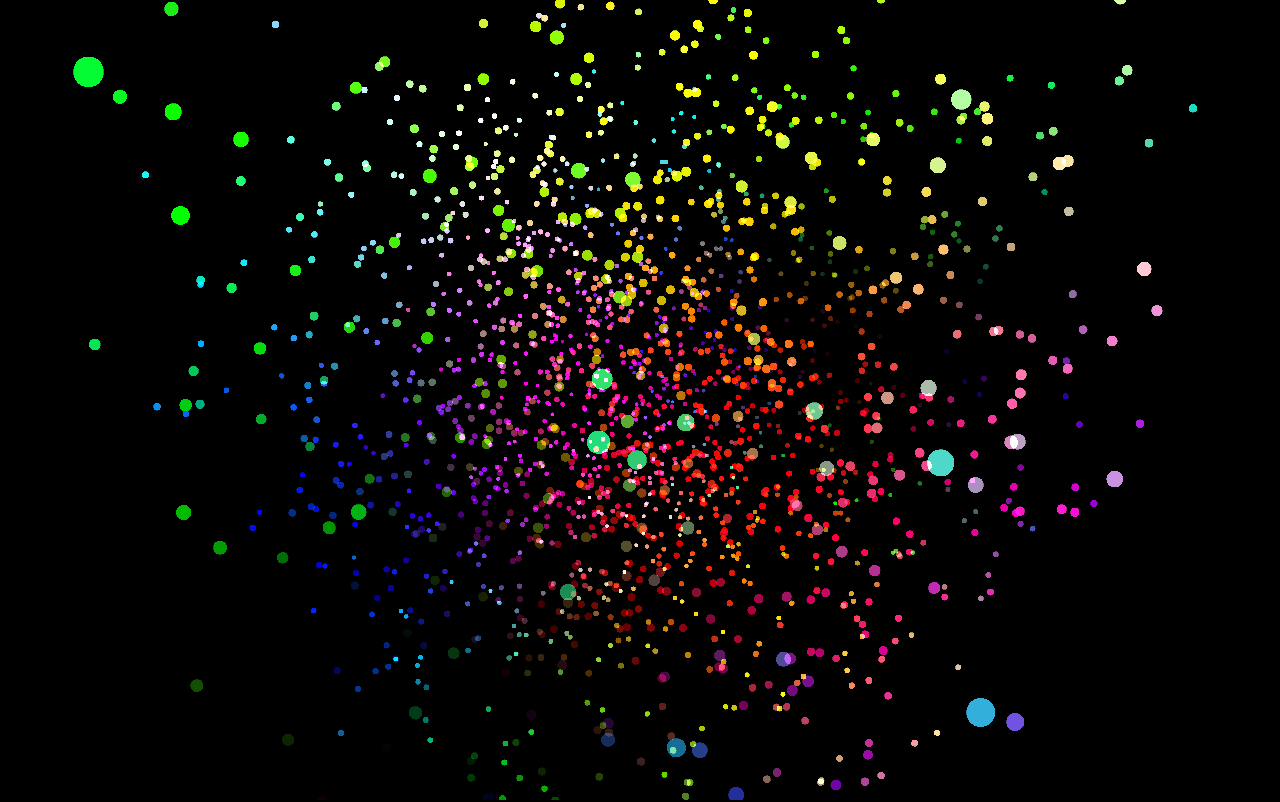
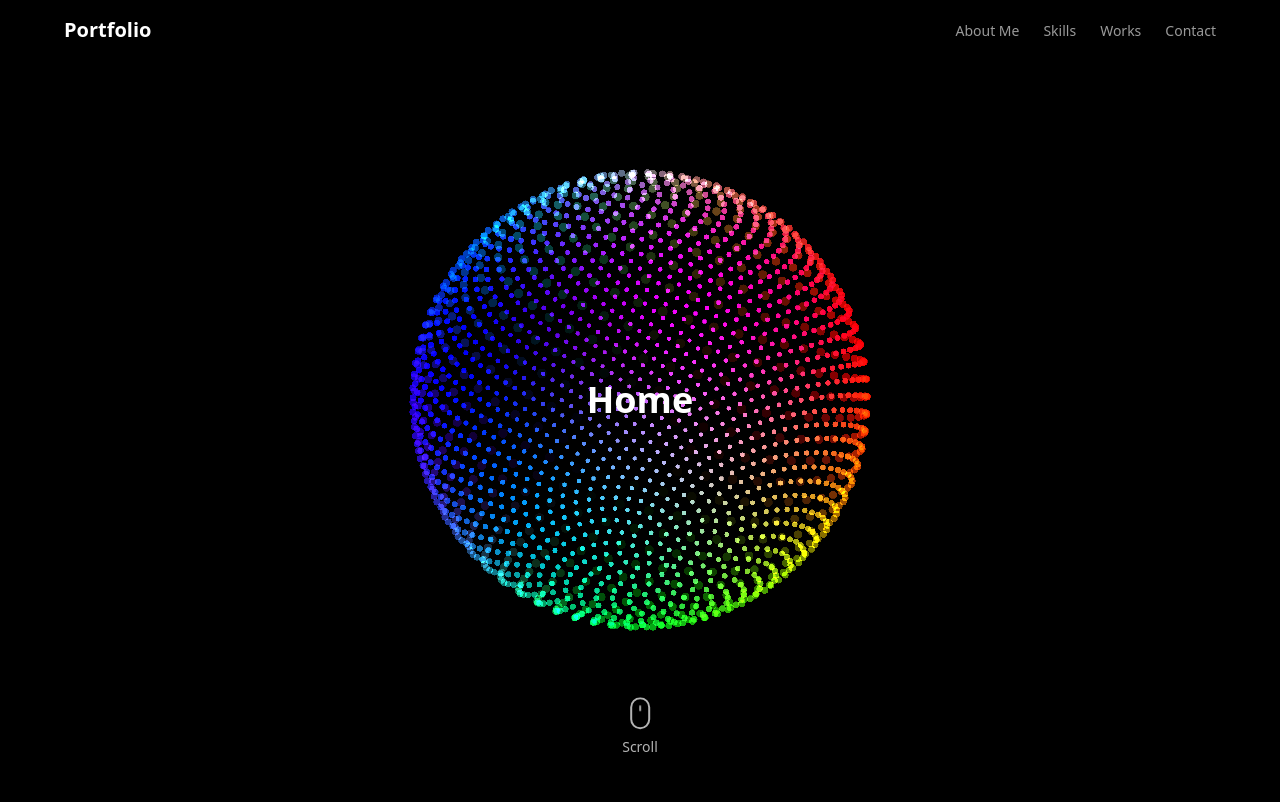
Before and after one commit to izoizo2000/portfolio-site, a Next.js app: page / in a window 1280 px wide. Shown: the top 802 px of the page. Built offline with nearby package versions, Linux system fonts and the light colour scheme.

Commit message:
feat: スクロールで形状が変わる方に変更
Headerの追加
インジケーターの追加

```diff
--- a/src/app/globals.css
+++ b/src/app/globals.css
@@ -4,5 +4,13 @@ body {
   background: #000000;
   color: #ffffff;
   margin: 0;
-  overflow: hidden;
 }
+
+/* スクロールバー非表示 */
+::-webkit-scrollbar {
+  display: none;
+}
+
+html {
+  scrollbar-width: none; /* Firefox用 */
+}
--- a/src/app/page.tsx
+++ b/src/app/page.tsx
@@ -1,6 +1,9 @@
 'use client';
 
+import { useState, useEffect } from 'react';
 import dynamic from "next/dynamic";
+import { SECTIONS } from "@/lib/constants/sections";
+import { useActiveSection } from "@/hooks/useActiveSection";
 
 // Three.jsはサーバサイドで動かないのでクライアントのみで読み込む
 const ThreeCanvas = dynamic(() => import("../components/three/Canvas"), {
@@ -8,9 +11,76 @@ const ThreeCanvas = dynamic(() => import("../components/three/Canvas"), {
 });
 
 export default function Home() {
+  const activeSection = useActiveSection();
+  const currentSection = SECTIONS.find(s => s.id === activeSection);
+  const shapeIndex = currentSection?.shapeIndex ?? 0;
+
+  // スクロール検知
+  const [isScrolled, setIsScrolled] = useState(false);
+
+  useEffect(() => {
+    const handleScroll = () => {
+      setIsScrolled(window.scrollY > 50);
+    };
+    window.addEventListener('scroll', handleScroll);
+    return () => window.removeEventListener('scroll', handleScroll);
+  }, []);
+
+  const scrollToSection = (id: string) => {
+    document.getElementById(id)?.scrollIntoView({ behavior: 'smooth' });
+  };
+
   return (
-    <main style={{ width: '100vw', height: '100vh' }}>
-      <ThreeCanvas />
-    </main>
+    <>
+      {/* ヘッダー */}
+      <header className="fixed top-0 left-0 right-0 z-50 px-8 py-4">
+        <nav className="flex justify-between items-center max-w-6xl mx-auto">
+          <span className="text-xl font-bold text-white">Portfolio</span>
+          <ul className="flex gap-6">
+            {SECTIONS.filter(s => s.id !== 'hero').map(({ id, title }) => (
+              <li key={id}>
+                <button
+                  onClick={() => scrollToSection(id)}
+                  className={`text-sm transition-colors ${
+                    activeSection === id
+                    ? 'text-white'
+                    : 'text-white/60 hover:text-white'
+                  }`}
+                >
+                  {title}
+                </button>
+              </li>
+            ))}
+          </ul>
+        </nav>
+      </header>
+
+      {/* パーティクル背景 */}
+      <div className="fixed inset-0 -z-10">
+        <ThreeCanvas shapeIndex={shapeIndex} />
+      </div>
+      {/* スクロールコンテンツ */}
+      <main>
+        {SECTIONS.map(({ id, title }, index) => (
+          <section
+          key={id}
+          id={id}
+          className="min-h-screen flex items-center justify-center"
+          >
+            <h1 className="text-4xl font-bold text-white">{title}</h1>
+
+            {/* 最初のセクションのみスクロースインジケーター表示 */}
+            {index === 0 && (
+              <div className={`absolute bottom-8 left-1/2 -translate-x-1/2 flex flex-col items-center gap-2 animate-bounce transition-opacity duration-500 ${isScrolled ? 'opacity-0' : 'opacity-100'}`}>
+                <div className="w-5 h-8 border-2 border-white/70 rounded-full flex justify-center pt-1.5">
+                  <div className="w-0.5 h-1.5 bg-white/70 rounded-full animate-pulse" />
+                </div>
+                <span className="text-sm text-white/70">Scroll</span>
+              </div>
+            )}
+          </section>
+        ))}
+      </main>
+    </>
   );
 }
--- a/src/components/three/Canvas.tsx
+++ b/src/components/three/Canvas.tsx
@@ -4,13 +4,17 @@ import { Canvas } from '@react-three/fiber';
 import Particles from './Particles';
 import { CANVAS_CONFIG } from '@/lib/constants/canvas';
 
-export default function ThreeCanvas() {
+interface ThreeCanvasProps {
+    shapeIndex: number;
+}
+
+export default function ThreeCanvas({ shapeIndex }: ThreeCanvasProps) {
     return (
         <Canvas
             camera={{ position: CANVAS_CONFIG.camera.position }}
             style={{ backgroundColor: CANVAS_CONFIG.style.backgroundColor }}
         >
-            <Particles />
+            <Particles shapeIndex={shapeIndex} />
         </Canvas>
     );
 }
--- a/src/components/three/Particles.tsx
+++ b/src/components/three/Particles.tsx
@@ -7,16 +7,21 @@ import { vertexShader } from './shaders/particle.vert';
 import { fragmentShader } from './shaders/particle.frag';
 import { generateScatteredPoints } from '@/lib/geometry';
 import { PARTICLE_CONFIG, SHAPE_CONFIG } from '@/lib/constants/particle';
-import { SHAPES, SHAPE_COUNT } from '@/lib/constants/shapes';
-import { useMorphAnimation } from '@/hooks/useMorphAnimation';
+import { SHAPES } from '@/lib/constants/shapes';
 
-export default function Particles() {
+interface ParticlesProps {
+    shapeIndex: number;
+}
+
+export default function Particles({ shapeIndex }: ParticlesProps) {
     const pointRef = useRef<THREE.Points>(null);
     const geometryRef = useRef<THREE.BufferGeometry>(null);
     const materialRef = useRef<THREE.ShaderMaterial>(null);
 
-    // モーフィングアニメーション
-    const { shapeIndex, isFormingShape, progressRef } = useMorphAnimation(SHAPE_COUNT);
+    // モーフィング進捗
+    const progressRef = useRef(0);
+    const targetProgressRef = useRef(1); // 目標値（形状形成時は1）
+    const prevShapeIndexRef = useRef(shapeIndex);
 
     // 散乱状態の位置
     const scatteredPositions = useMemo(() => {
@@ -38,27 +43,33 @@ export default function Particles() {
         []
     );
 
-    // ジオメトリに属性を設定
+    // セクション変更時：散乱→新形状
     useEffect(() => {
         if (!geometryRef.current) return;
 
         const targetShape = targetShapes[shapeIndex];
-        const [fromPositions, toPositions] = isFormingShape
-            ? [scatteredPositions, targetShape]
-            : [targetShape, scatteredPositions];
 
         geometryRef.current.setAttribute(
             'position',
-            new THREE.BufferAttribute(fromPositions, 3)
+            new THREE.BufferAttribute(scatteredPositions, 3)
         );
         geometryRef.current.setAttribute(
             'aTarget',
-            new THREE.BufferAttribute(toPositions, 3)
+            new THREE.BufferAttribute(targetShape   , 3)
         );
-    }, [shapeIndex, isFormingShape, scatteredPositions, targetShapes]);
+
+        // 進捗をリセットして形状形成開始
+        progressRef.current = 0;
+        targetProgressRef.current = 1;
+        prevShapeIndexRef.current = shapeIndex;
+    }, [shapeIndex, scatteredPositions, targetShapes]);
 
     // 毎フレーム実行
     useFrame((_, delta) => {
+        // 進捗を目標値に向けて補完
+        const diff = targetProgressRef.current - progressRef.current;
+        progressRef.current += diff * delta * 3; // 補完速度
+
         if (materialRef.current) {
             materialRef.current.uniforms.uTime.value += delta;
             materialRef.current.uniforms.uProgress.value = progressRef.current;
--- /dev/null
+++ b/src/hooks/useActiveSection.ts
@@ -0,0 +1,28 @@
+import { useState, useEffect } from "react";
+import { SectionId, SECTIONS } from "@/lib/constants/sections";
+
+export function useActiveSection(): SectionId {
+    const [activeSection, setActiveSection] = useState<SectionId>('hero');
+
+    useEffect(() => {
+        const observer = new IntersectionObserver(
+            (entries) => {
+                entries.forEach((entry) => {
+                    if (entry.isIntersecting) {
+                        setActiveSection(entry.target.id as SectionId);
+                    }
+                });
+            },
+            { threshold: 0, rootMargin: '-50% 0px -50% 0px' }
+        );
+
+        SECTIONS.forEach(({ id }) => {
+            const element = document.getElementById(id);
+            if (element) observer.observe(element);
+        });
+
+        return () => observer.disconnect();
+    }, []);
+
+    return activeSection;
+}
--- /dev/null
+++ b/src/lib/constants/sections.ts
@@ -0,0 +1,15 @@
+export type SectionId = 'hero' | 'about' | 'skills' | 'works' | 'contact';
+
+export interface SectionDefinition {
+    id: SectionId;
+    shapeIndex: number; // 各セクションに対応する形状のインデックス
+    title: string;
+}
+
+export const SECTIONS: SectionDefinition[] = [
+    { id: 'hero', shapeIndex: 0, title: 'Home' }, // 球体
+    { id: 'about', shapeIndex: 1, title: 'About Me' }, // トーラス
+    { id: 'skills', shapeIndex: 2, title: 'Skills' }, // 三角錐
+    { id: 'works', shapeIndex: 3, title: 'Works' }, // 立方体
+    { id: 'contact', shapeIndex: 0, title: 'Contact' }, // 球体
+];
```
